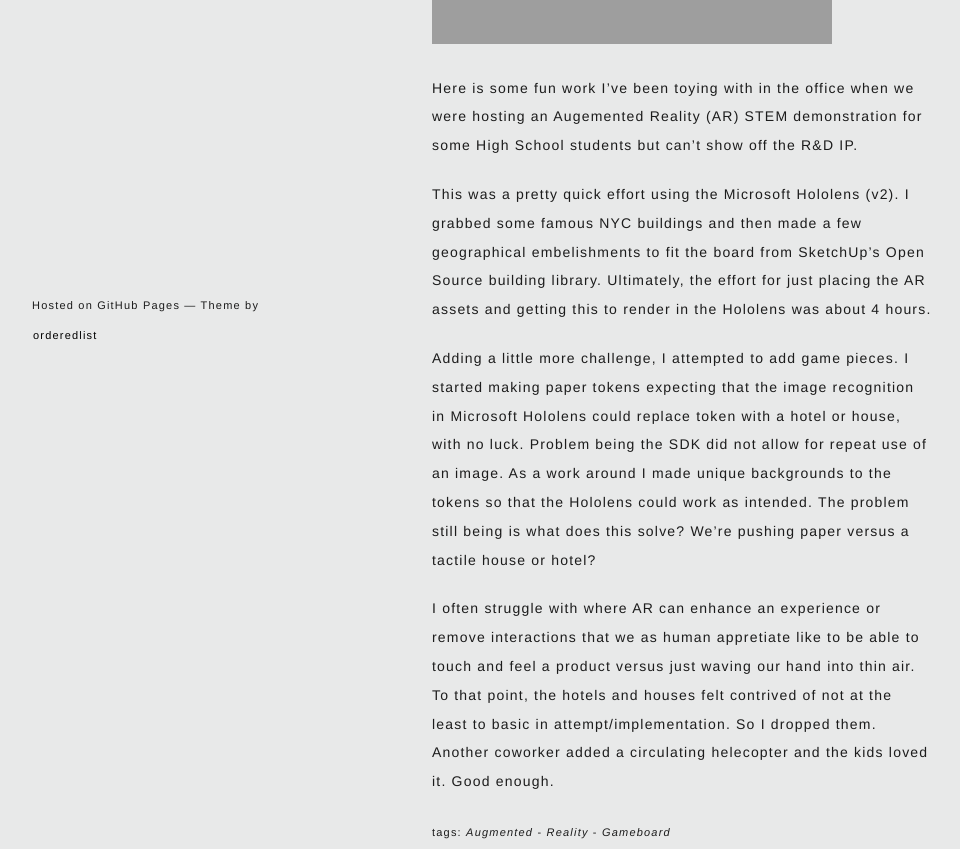
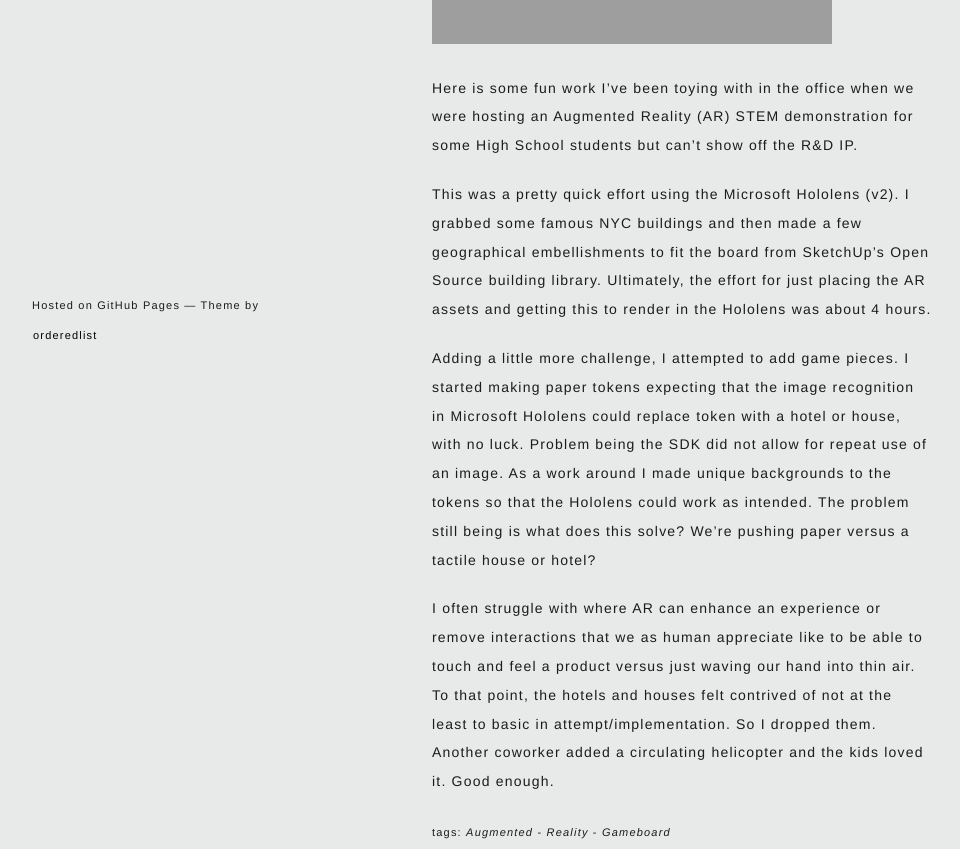
Before and after one commit to mmassie/mmassie.github.io, a Jekyll site: the page built from _posts/2018-03-09-Augmented-Reality-Gameboard.md, in a window 1280 px wide. Shown: the part 480-1329 px from the top of the page, without its empty margins (158-1118 px from the left). Built offline with Jekyll 4.4.1, drawn with Linux system fonts in a browser that asks for light colours.

Commit message:
grammar fixes

```diff
--- a/_posts/2018-03-09-Augmented-Reality-Gameboard.md
+++ b/_posts/2018-03-09-Augmented-Reality-Gameboard.md
@@ -1,15 +1,14 @@
 ---
 layout: post
 tags: Augmented Reality Gameboard
-image: https://michaelmassie.com/assets/img/FallXpic1.jpg
 ---
 
 ![Monopoly City](https://michaelmassie.com/assets/img/monopolyCity.gif)
 
-Here is some fun work I've been toying with in the office when we were hosting an Augemented Reality (AR) STEM demonstration for some High School students but can't show off the R&D IP.
+Here is some fun work I've been toying with in the office when we were hosting an Augmented Reality (AR) STEM demonstration for some High School students but can't show off the R&D IP.
 
-This was a pretty quick effort using the Microsoft Hololens (v2). I grabbed some famous NYC buildings and then made a few geographical embelishments to fit the board from SketchUp's Open Source building library. Ultimately, the effort for just placing the AR assets and getting this to render in the Hololens was about 4 hours.
+This was a pretty quick effort using the Microsoft Hololens (v2). I grabbed some famous NYC buildings and then made a few geographical embellishments to fit the board from SketchUp's Open Source building library. Ultimately, the effort for just placing the AR assets and getting this to render in the Hololens was about 4 hours.
 
 Adding a little more challenge, I attempted to add game pieces. I started making paper tokens expecting that the image recognition in Microsoft Hololens could replace token with a hotel or house, with no luck. Problem being the SDK did not allow for repeat use of an image. As a work around I made unique backgrounds to the tokens so that the Hololens could work as intended. The problem still being is what does this solve? We're pushing paper versus a tactile house or hotel?
 
-I often struggle with where AR can enhance an experience or remove interactions that we as human appretiate like to be able to touch and feel a product versus just waving our hand into thin air. To that point, the hotels and houses felt contrived of not at the least to basic in attempt/implementation. So I dropped them. Another coworker added a circulating helecopter and the kids loved it. Good enough.
+I often struggle with where AR can enhance an experience or remove interactions that we as human appreciate like to be able to touch and feel a product versus just waving our hand into thin air. To that point, the hotels and houses felt contrived of not at the least to basic in attempt/implementation. So I dropped them. Another coworker added a circulating helicopter and the kids loved it. Good enough.
```
